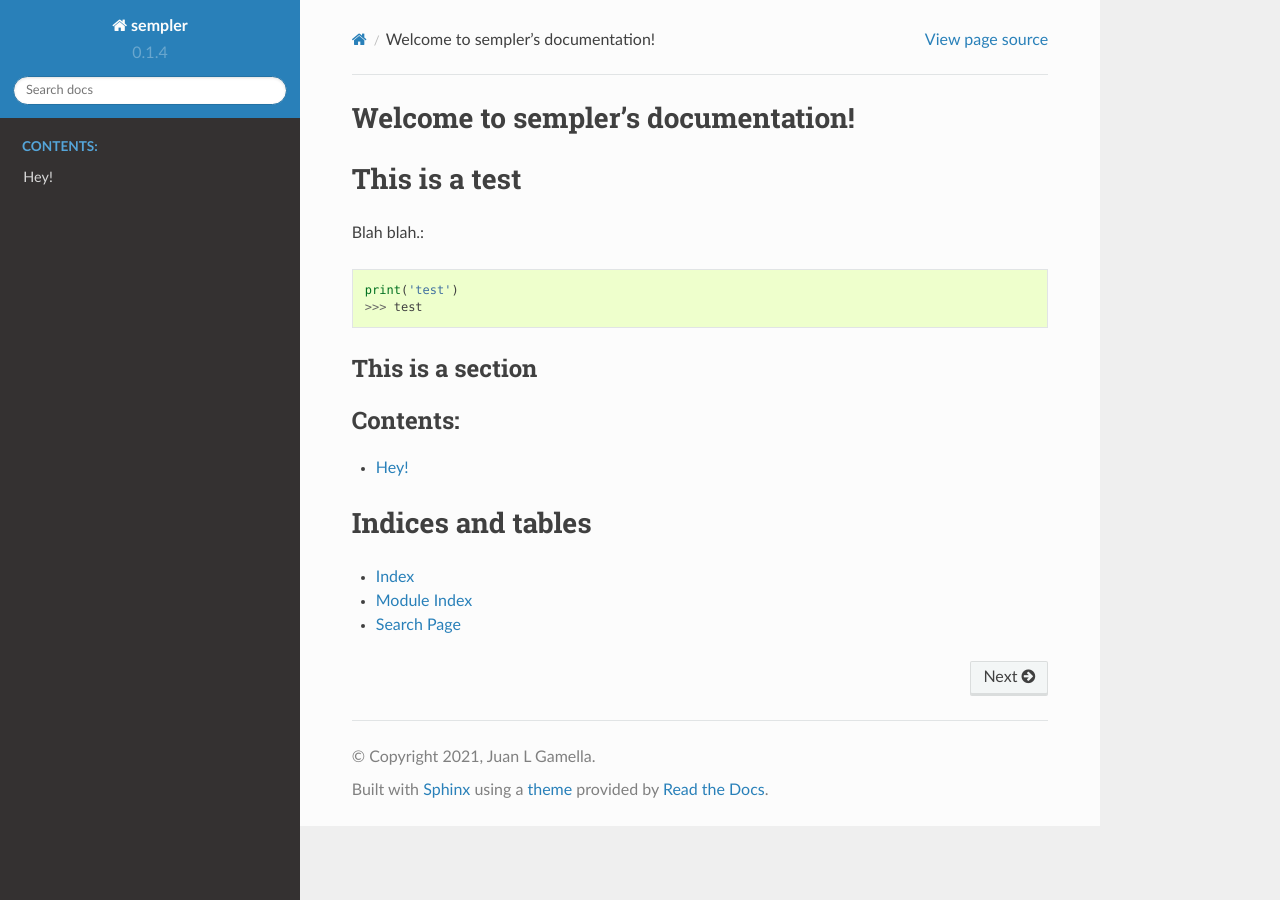
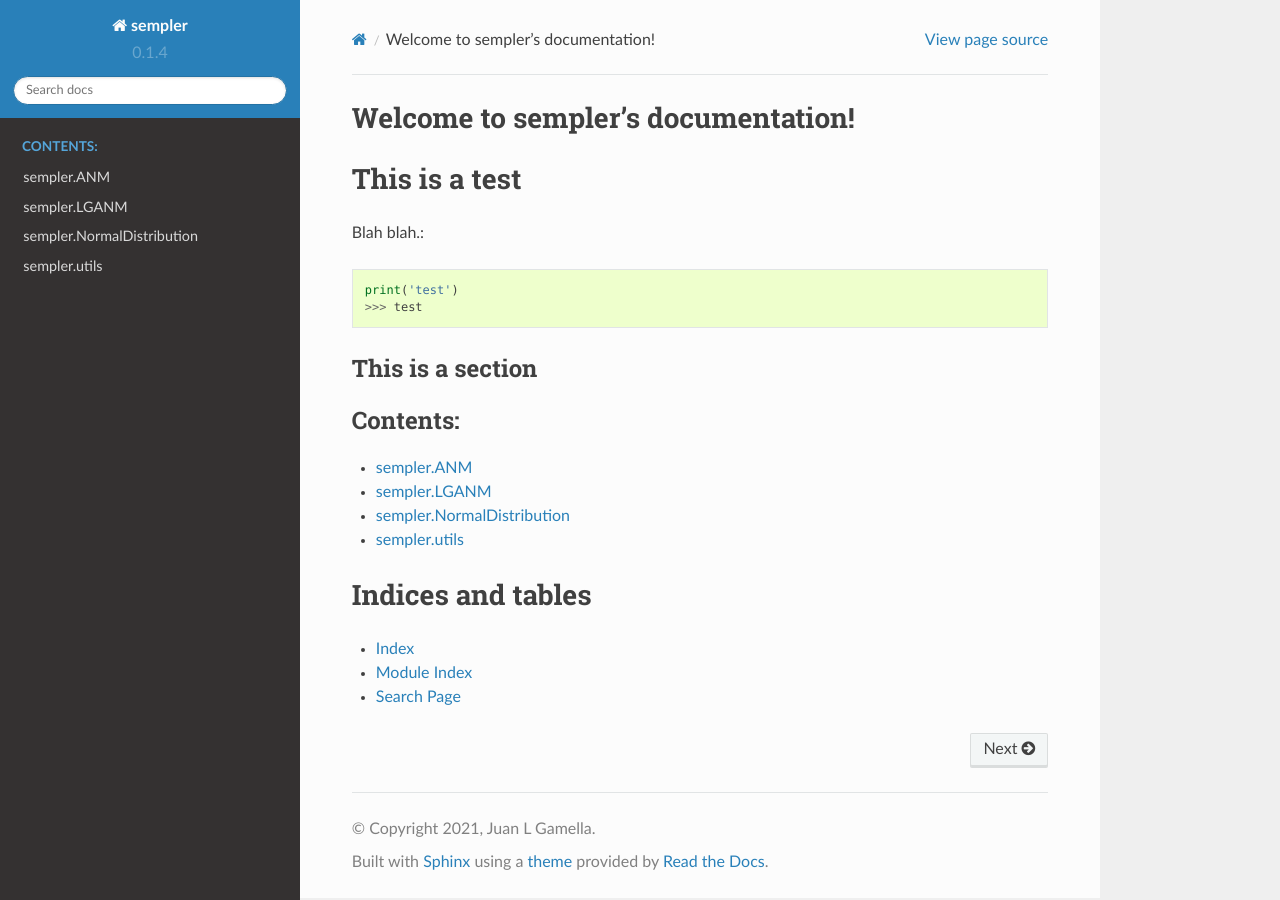
Before and after one commit to juangamella/sempler, a Sphinx documentation site: the page built from docs/source/index.rst, in a window 1280 px wide. Built offline with Sphinx 7.4.7 and the Read the Docs theme 2.0.0, drawn with Linux system fonts in a browser that asks for light colours.

Commit message:
Added new doc files

```diff
--- a/docs/source/index.rst
+++ b/docs/source/index.rst
@@ -16,7 +16,10 @@ This is a section
    :maxdepth: 2
    :caption: Contents:
 
-   test_file
+   anm
+   lganm
+   normal_distribution
+   utils
 
 
 
--- /dev/null
+++ b/docs/source/lganm.rst
@@ -0,0 +1,5 @@
+sempler.LGANM
+===========
+
+.. autoclass:: sempler.LGANM
+   :members:
--- /dev/null
+++ b/docs/source/normal_distribution.rst
@@ -0,0 +1,5 @@
+sempler.NormalDistribution
+===========
+
+.. autoclass:: sempler.NormalDistribution
+   :members:
--- a/docs/source/test_file.rst
+++ /dev/null
@@ -1,6 +0,0 @@
-Hey!
-====
-
-This is a test file, with some code.::
-  ges.fit_bic
-  >>> awesomeness
--- /dev/null
+++ b/docs/source/utils.rst
@@ -0,0 +1,5 @@
+sempler.utils
+=============
+
+.. automodule:: sempler.utils
+   :members:
```
Also changed, not shown: docs/source/anm.rst (added, +14 -0 lines).
